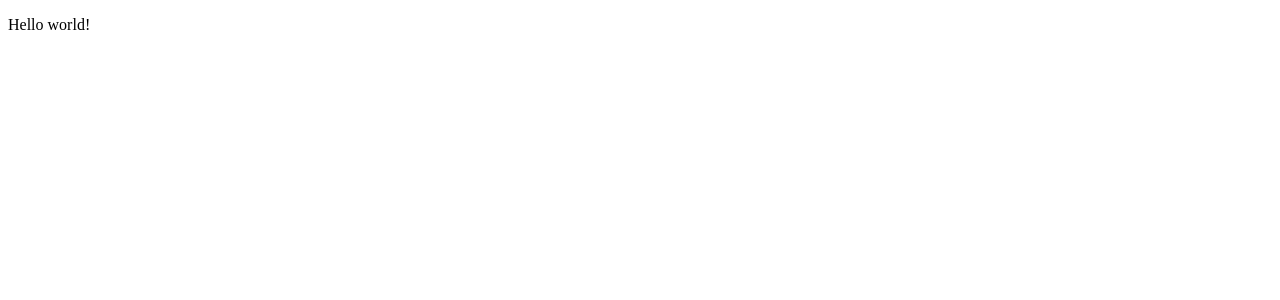
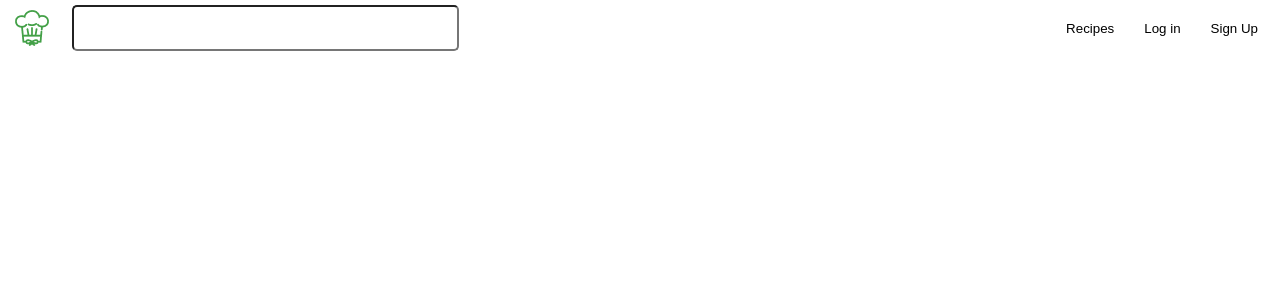
Before and after one commit to KubaBaniak/speedrun-leftovers, a React (Vite) app in the folder frontned/: page / in a window 1280 px wide. Shown: the top 300 px of the page. Built offline with nearby package versions, Linux system fonts and the light colour scheme.

Commit message:
chore: base components

```diff
--- a/frontned/package.json
+++ b/frontned/package.json
@@ -11,12 +11,15 @@
     "test": "vitest"
   },
   "dependencies": {
+    "@emotion/react": "11.11.4",
+    "@emotion/styled": "11.11.5",
     "@mui/material": "5.15.20",
     "@tanstack/react-query": "5.45.1",
     "axios": "1.7.2",
     "react": "18.3.1",
     "react-dom": "18.3.1",
-    "react-router-dom": "6.23.1"
+    "react-router-dom": "6.23.1",
+    "styled-components": "6.1.11"
   },
   "devDependencies": {
     "@testing-library/jest-dom": "6.4.6",
--- /dev/null
+++ b/frontned/src/components/navbar/Logo.tsx
@@ -0,0 +1,14 @@
+import styled from 'styled-components';
+import LogoSrc from '../../assets/Leftovers Website Logo.png';
+
+const LogoImage = styled.img.attrs({
+  src: `${LogoSrc}`,
+})`
+  width: 40px;
+  height: 40px;
+  padding: 3px 4px;
+`;
+
+export default function Logo() {
+  return <LogoImage></LogoImage>;
+}
--- /dev/null
+++ b/frontned/src/components/navbar/Navbar.tsx
@@ -0,0 +1,21 @@
+import Logo from './Logo';
+import Navigation from './Navigation';
+import SearchBar from './SearchBar';
+import styled from 'styled-components';
+
+const NavbarContainer = styled.div`
+  display: flex;
+  align-items: center;
+  gap: 16px;
+  height: 40px;
+`;
+
+export default function Navbar() {
+  return (
+    <NavbarContainer>
+      <Logo />
+      <SearchBar />
+      <Navigation />
+    </NavbarContainer>
+  );
+}
--- /dev/null
+++ b/frontned/src/components/navbar/Navigation.tsx
@@ -0,0 +1,34 @@
+import styled from 'styled-components';
+
+const NavList = styled.ul`
+  display: flex;
+  justify-content: center;
+  align-items: center;
+  height: 32px;
+  gap: 2px;
+  list-style: none;
+`;
+const NavListItem = styled.li`
+  padding: 6px 8px;
+`;
+const NavText = styled.p<{ $color }>``;
+const Button = styled.button`
+  border: none;
+  background: none;
+`;
+
+export default function Navigation() {
+  return (
+    <NavList>
+      <NavListItem>
+        <Button>Recipes</Button>
+      </NavListItem>
+      <NavListItem>
+        <Button>Log in</Button>
+      </NavListItem>
+      <NavListItem>
+        <Button>Sign Up</Button>
+      </NavListItem>
+    </NavList>
+  );
+}
--- /dev/null
+++ b/frontned/src/components/navbar/SearchBar.tsx
@@ -0,0 +1,13 @@
+import styled from 'styled-components';
+
+const SearchInput = styled.input`
+  margin-right: auto;
+  width: 30%;
+  width-max: 400px;
+  height: 40px;
+  border-radius: 5px;
+`;
+
+export default function SearchBar() {
+  return <SearchInput></SearchInput>;
+}
--- a/frontned/src/pages/HomePage/HomePage.tsx
+++ b/frontned/src/pages/HomePage/HomePage.tsx
@@ -1,3 +1,5 @@
+import Navbar from '../../components/navbar/Navbar';
+
 export default function HomePage() {
-  return <p>Hello world!</p>;
+  return <Navbar />;
 }
```
Also changed, not shown: frontned/src/assets/Leftovers Website Logo.png (added), 1 other file (tests, documents, lock files or other folders).
